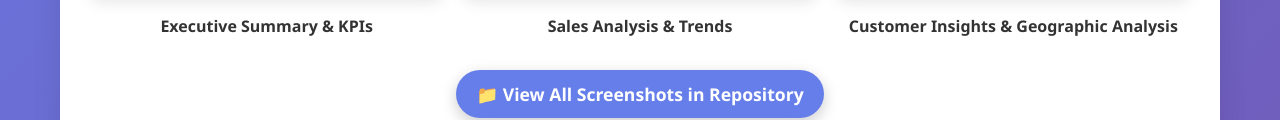
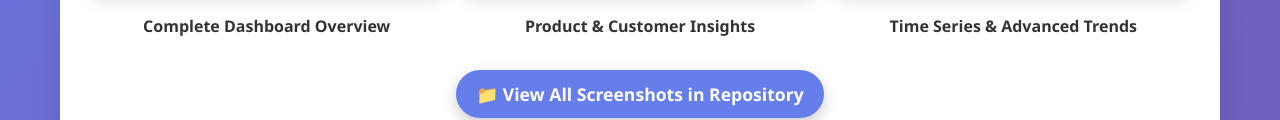
Before and after one commit to Kanaiya-rgb/Foodpanda-Sales-Analysis-PowerBI-Dashboard, a plain HTML site: page index.html in a window 1280 px wide. Shown: the part 1027-1147 px from the top of the page. Drawn offline with Linux system fonts and the light colour scheme.

Commit message:
index file updates

```diff
--- a/index.html
+++ b/index.html
@@ -183,28 +183,28 @@
                 <h3>📊 Dashboard Screenshots</h3>
                 <div style="display: grid; grid-template-columns: repeat(auto-fit, minmax(300px, 1fr)); gap: 20px; margin: 20px 0;">
                     <div style="text-align: center;">
-                        <img src="https://raw.githubusercontent.com/Kanaiya-rgb/Foodpanda-Sales-Analysis-PowerBI-Dashboard/main/Foodpanda_Dashboard%20-%201.jpg" alt="Dashboard Overview" style="width: 100%; border-radius: 10px; box-shadow: 0 5px 15px rgba(0,0,0,0.1);" onerror="this.style.display='none'; this.nextElementSibling.style.display='block';">
+                        <img src="https://raw.githubusercontent.com/Kanaiya-rgb/Foodpanda-Sales-Analysis-PowerBI-Dashboard/main/Foodpanda_Dashboard_page-0001.jpg" alt="Dashboard Overview" style="width: 100%; border-radius: 10px; box-shadow: 0 5px 15px rgba(0,0,0,0.1);" onerror="this.style.display='none'; this.nextElementSibling.style.display='block';">
                         <div style="display: none; padding: 20px; background: #f8f9fa; border-radius: 10px; border: 2px dashed #dee2e6;">
-                            <p style="margin: 0; color: #6c757d;">📊 Executive Summary & KPIs Screenshot</p>
-                            <p style="margin: 5px 0 0 0; font-size: 0.9rem; color: #6c757d;">Available in repository</p>
+                            <p style="margin: 0; color: #6c757d;">📊 Complete Dashboard with All KPIs</p>
+                            <p style="margin: 5px 0 0 0; font-size: 0.9rem; color: #6c757d;">₹29.0B Revenue, 6K Orders, ₹4.80M AOV</p>
                         </div>
-                        <p style="margin-top: 10px; font-weight: bold;">Executive Summary & KPIs</p>
+                        <p style="margin-top: 10px; font-weight: bold;">Complete Dashboard Overview</p>
                     </div>
                     <div style="text-align: center;">
-                        <img src="https://raw.githubusercontent.com/Kanaiya-rgb/Foodpanda-Sales-Analysis-PowerBI-Dashboard/main/Foodpanda_Dashboard%20-%202.jpg" alt="Sales Analysis" style="width: 100%; border-radius: 10px; box-shadow: 0 5px 15px rgba(0,0,0,0.1);" onerror="this.style.display='none'; this.nextElementSibling.style.display='block';">
+                        <img src="https://raw.githubusercontent.com/Kanaiya-rgb/Foodpanda-Sales-Analysis-PowerBI-Dashboard/main/Foodpanda_Dashboard_page-0002.jpg" alt="Sales Analysis" style="width: 100%; border-radius: 10px; box-shadow: 0 5px 15px rgba(0,0,0,0.1);" onerror="this.style.display='none'; this.nextElementSibling.style.display='block';">
                         <div style="display: none; padding: 20px; background: #f8f9fa; border-radius: 10px; border: 2px dashed #dee2e6;">
-                            <p style="margin: 0; color: #6c757d;">📈 Sales Analysis & Trends Screenshot</p>
-                            <p style="margin: 5px 0 0 0; font-size: 0.9rem; color: #6c757d;">Available in repository</p>
+                            <p style="margin: 0; color: #6c757d;">📈 Product & Customer Insights</p>
+                            <p style="margin: 5px 0 0 0; font-size: 0.9rem; color: #6c757d;">Detailed analysis and trends</p>
                         </div>
-                        <p style="margin-top: 10px; font-weight: bold;">Sales Analysis & Trends</p>
+                        <p style="margin-top: 10px; font-weight: bold;">Product & Customer Insights</p>
                     </div>
                     <div style="text-align: center;">
-                        <img src="https://raw.githubusercontent.com/Kanaiya-rgb/Foodpanda-Sales-Analysis-PowerBI-Dashboard/main/Foodpanda_Dashboard%20-%203.jpg" alt="Customer Insights" style="width: 100%; border-radius: 10px; box-shadow: 0 5px 15px rgba(0,0,0,0.1);" onerror="this.style.display='none'; this.nextElementSibling.style.display='block';">
+                        <img src="https://raw.githubusercontent.com/Kanaiya-rgb/Foodpanda-Sales-Analysis-PowerBI-Dashboard/main/Foodpanda_Dashboard_page-0003.jpg" alt="Customer Insights" style="width: 100%; border-radius: 10px; box-shadow: 0 5px 15px rgba(0,0,0,0.1);" onerror="this.style.display='none'; this.nextElementSibling.style.display='block';">
                         <div style="display: none; padding: 20px; background: #f8f9fa; border-radius: 10px; border: 2px dashed #dee2e6;">
-                            <p style="margin: 0; color: #6c757d;">👥 Customer Insights Screenshot</p>
-                            <p style="margin: 5px 0 0 0; font-size: 0.9rem; color: #6c757d;">Available in repository</p>
+                            <p style="margin: 0; color: #6c757d;">📊 Time Series & Advanced Trends</p>
+                            <p style="margin: 5px 0 0 0; font-size: 0.9rem; color: #6c757d;">Advanced analytics and forecasting</p>
                         </div>
-                        <p style="margin-top: 10px; font-weight: bold;">Customer Insights & Geographic Analysis</p>
+                        <p style="margin-top: 10px; font-weight: bold;">Time Series & Advanced Trends</p>
                     </div>
                 </div>
                 <div style="text-align: center; margin-top: 20px;">
```
